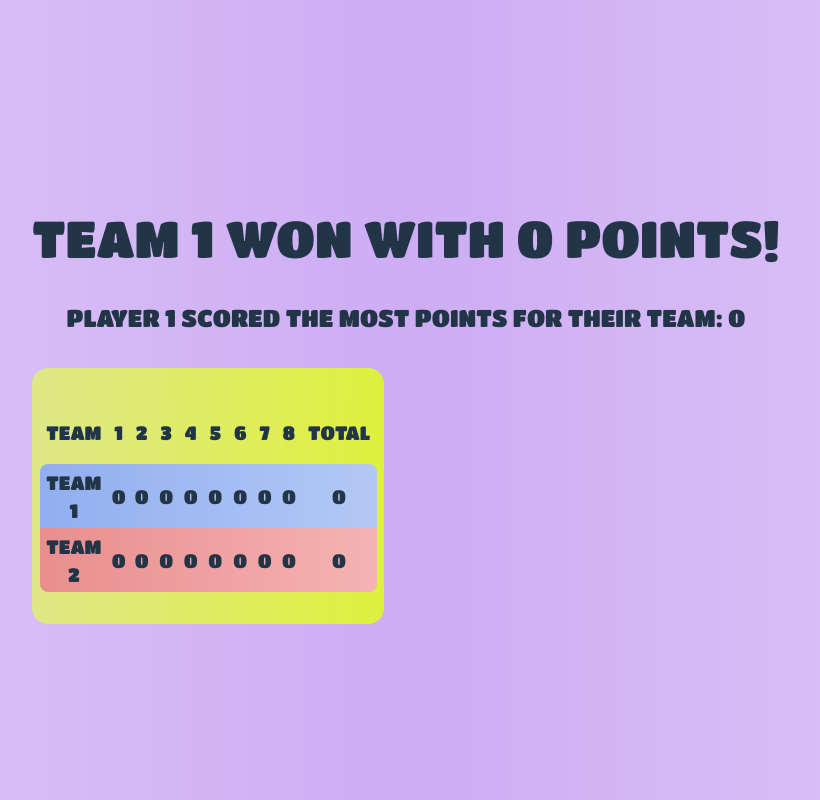
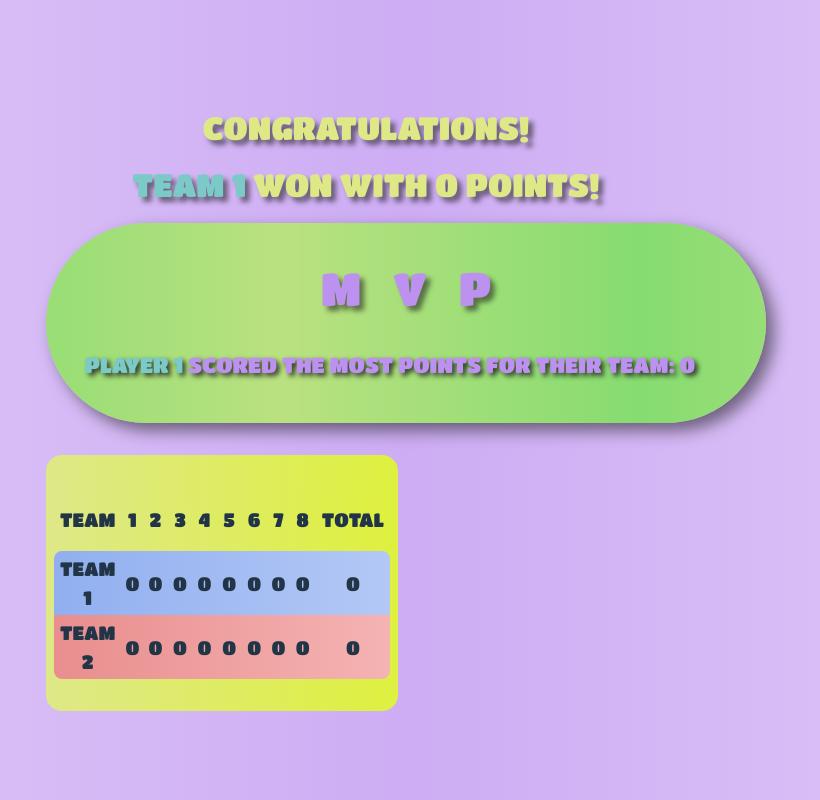
Before and after one commit to TurosIgor/taboo, a React (Vite) app in the folder taboo/: page /play/results in a window 1280 px wide. Shown: the whole page, without its empty margins (234-1054 px from the left). Built offline with nearby package versions, Linux system fonts and the light colour scheme.

Commit message:
WIP results page, some styling and animation

```diff
--- a/taboo/src/pages/Results/Results.css
+++ b/taboo/src/pages/Results/Results.css
@@ -0,0 +1,101 @@
+.Winner {
+    font-size: .9rem;
+    color: rgb(222, 232, 135);
+    max-width: 45rem;
+    overflow: wrap;
+}
+.Winner  h1 {
+    text-shadow: .3rem .3rem .3rem #1a1a1a8c;
+    max-width: 40rem;
+}
+.VictoryMessage {
+    font-size: 2rem;
+}
+.Winner h2 {
+    text-shadow: .2rem .2rem .3rem #1a1a1ad5;
+    max-width: 40rem;
+}
+
+.WinnerName1, .MvpName1 {
+    color: rgb(123, 202, 199);
+}
+
+.WinnerName2, .MvpName2 {
+    color: rgb(233, 142, 142);
+}
+.Mvp {
+    display: flex;
+    flex-direction: column;
+    gap: .05rem;
+    width: 42rem;
+    max-width: 90vw;
+    color: rgba(189, 145, 240, 1);
+    background-image: linear-gradient(to right, rgb(134, 220, 112), rgb(186, 225, 128), rgb(134, 220, 112));
+    animation: slidebackground 3s linear infinite;
+    padding: 1.5rem;
+    border-radius: 10rem;
+    box-shadow: .5rem .5rem 1rem #1a1a1a8c;
+}
+.MvpText {
+    margin: 0;
+    padding: 1rem;
+    display: flex;
+    justify-content: center;
+    gap: 2rem;
+}
+.MvpText  span {
+    text-align: center;
+}
+.MvpM {
+    animation: bounceM 3s ease infinite;
+}
+.MvpV {
+    animation: bounceV 3s ease infinite;
+}
+.MvpP {
+    animation: bounceP 3s ease infinite;
+}
+@keyframes slidebackground {
+    100% {
+        background-position: 45rem;
+    }
+}
+@keyframes bounceM {
+    90% {
+        transform: translateY(0rem);
+    }
+    95% {
+        transform: translateY(-0.75rem);
+    }
+    100% {
+        transform: translateY(0rem);
+    }
+}
+@keyframes bounceV {
+    0% {
+        transform: translateY(-0.75rem);
+    }
+    5% {
+        transform: translateY(0rem);
+    }
+    95% {
+        transform: translateY(0rem);
+    }
+    100% {
+        transform: translateY(-0.75rem);
+    }
+}
+@keyframes bounceP {
+    0% {
+        transform: translateY(0rem);
+    }
+    5% {
+        transform: translateY(-0.75rem);
+    }
+    10% {
+        transform: translateY(0rem);
+    }
+    100% {
+        transform: translateY(0rem);
+    }
+}
--- a/taboo/src/pages/Results/Results.jsx
+++ b/taboo/src/pages/Results/Results.jsx
@@ -1,5 +1,6 @@
 import { useOutletContext } from "react-router-dom";
 import Scoreboard from "../../components/Scoreboard/Scoreboard";
+import "./Results.css"
 
 function getWinner(array) {
     let winner = array[0];
@@ -19,8 +20,12 @@ export default function Results () {
     return (
     <div className="Results">
         <div className="Winner">
-            <h1 className="VictoryMessage">{winner.name} won with {winner.points} points!</h1>
-            <h2 className="MVP">{mvp.name} scored the most points for their team: {mvp.points}</h2>
+            <h1 className="VictoryMessage">Congratulations!</h1>
+            <h1 className="VictoryMessage"><span className={`WinnerName${winner.id.slice(5)}`}>{winner.name}</span> won with {winner.points} points!</h1>
+            <div className="Mvp">
+                <h1 className="MvpText"><span className="MvpM">M</span><span className="MvpV">V</span><span className="MvpP">P</span></h1>
+                <h2 className="MvpMessage"><span className={`MvpName${winner.id.slice(5)}`}>{mvp.name}</span> scored the most points for their team: {mvp.points}</h2>
+            </div>
         </div>
         <div className="PlayerStats">
 
```
